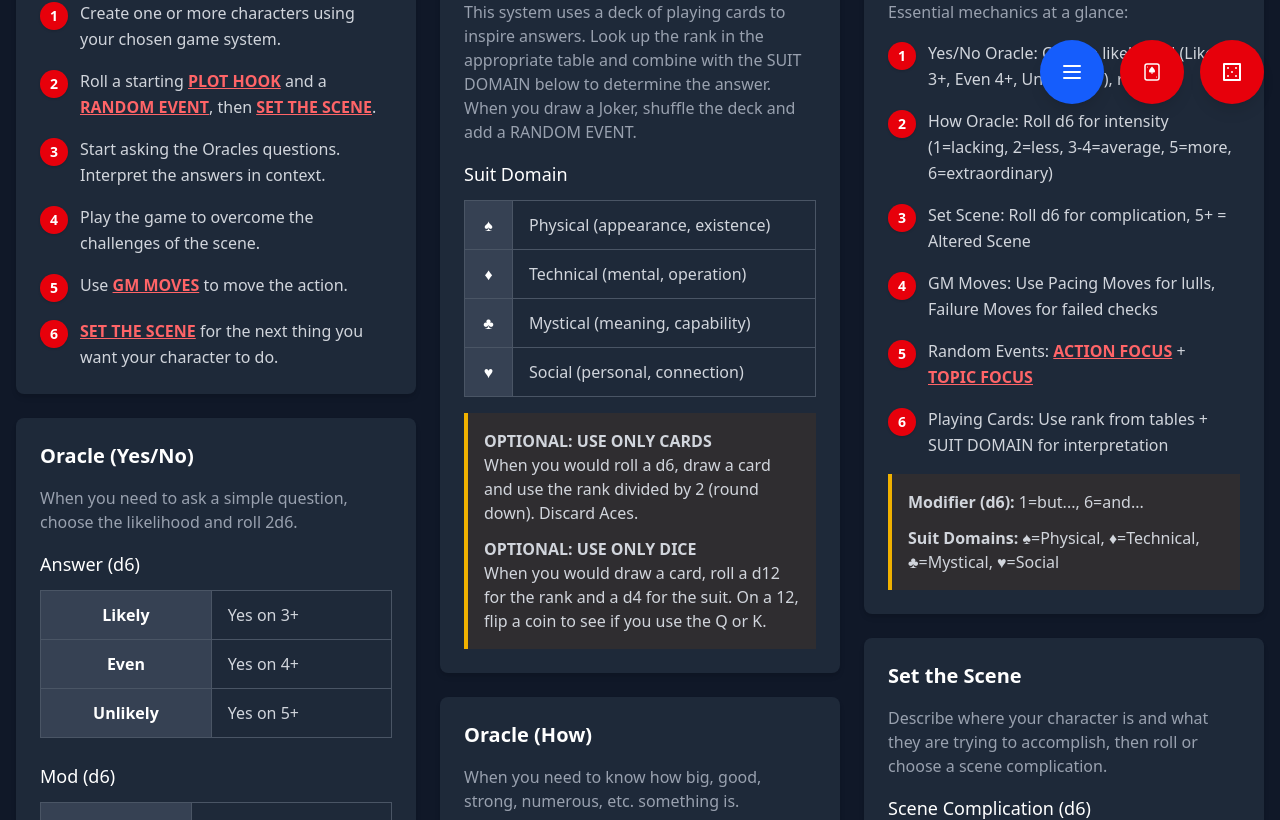
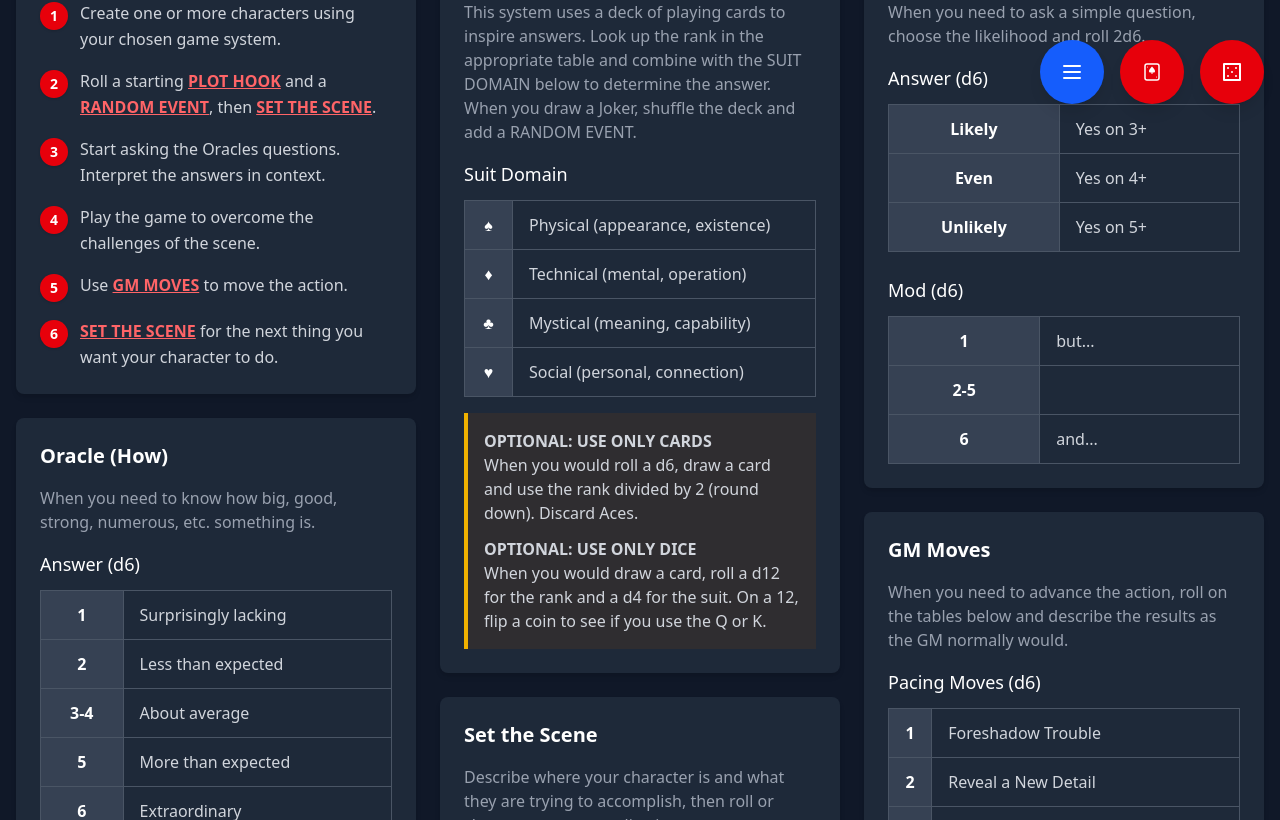
Before and after one commit to gvorbeck/rollalone, a React (Vite) app: page / in a window 1280 px wide. Shown: the part 680-1500 px from the top of the page. Built offline with nearby package versions, Linux system fonts and the light colour scheme.

Commit message:
feat: remove quickReference card and update related imports; enhance hexCrawler point of interest description

```diff
--- a/src/App.tsx
+++ b/src/App.tsx
@@ -17,7 +17,6 @@ const allCards: CardProps[] = [
   // Core Gameplay
   cards.howToPlay,
   cards.playingCards,
-  cards.quickReference,
   cards.oracleYesNo,
   cards.oracleHow,
   cards.setTheScene,
--- a/src/data/cards/hexCrawler.ts
+++ b/src/data/cards/hexCrawler.ts
@@ -37,7 +37,8 @@ const hexCrawler: CardProps = {
       ],
     },
     {
-      title: "Points of Interest (d12, on 1)",
+      title:
+        "Points of Interest (Roll d6. On a 1, the hex has a point of interest. Use Detail Focus + Action Focus to determine what it is, or roll d12)",
       rows: [
         ["1-2", "Settlement"],
         ["3-4", "Structure"],
--- a/src/data/cards/index.ts
+++ b/src/data/cards/index.ts
@@ -4,7 +4,6 @@
 // Row 1: Core Gameplay
 export { default as howToPlay } from "./howToPlay";
 export { default as playingCards } from "./playingCards";
-export { default as quickReference } from "./quickReference";
 export { default as oracleYesNo } from "./oracleYesNo";
 export { default as oracleHow } from "./oracleHow";
 export { default as setTheScene } from "./setTheScene";
--- a/src/data/cards/quickReference.ts
+++ /dev/null
@@ -1,21 +0,0 @@
-import { CardProps } from "@/data/definitions";
-
-const quickReference: CardProps = {
-  title: "Quick Reference",
-  contentType: "list",
-  preContent: "Essential mechanics at a glance:",
-  content: [
-    "Yes/No Oracle: Choose likelihood (Likely 3+, Even 4+, Unlikely 5+), roll 2d6",
-    "How Oracle: Roll d6 for intensity (1=lacking, 2=less, 3-4=average, 5=more, 6=extraordinary)",
-    "Set Scene: Roll d6 for complication, 5+ = Altered Scene",
-    "GM Moves: Use Pacing Moves for lulls, Failure Moves for failed checks",
-    "Random Events: ACTION FOCUS + TOPIC FOCUS",
-    "Playing Cards: Use rank from tables + SUIT DOMAIN for interpretation",
-  ],
-  postContent: [
-    "**Modifier (d6):** 1=but..., 6=and...",
-    "**Suit Domains:** ♠=Physical, ♦=Technical, ♣=Mystical, ♥=Social",
-  ],
-};
-
-export default quickReference;
```
Also changed, not shown: 1 other file (tests, documents, lock files or other folders).
